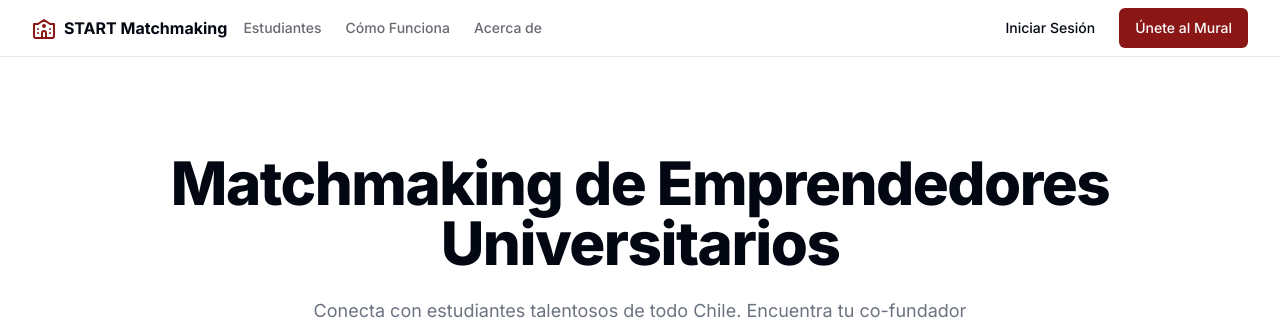
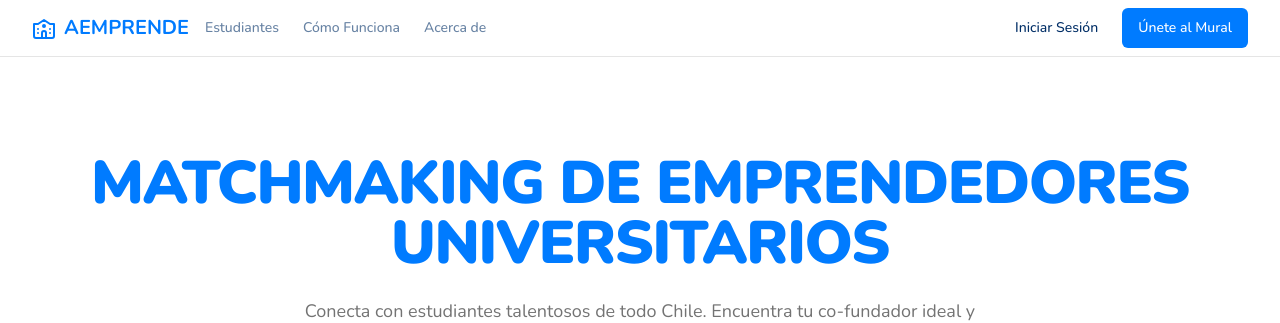
Before and after one commit to NicoAraya1902/start-ventures, a React (Vite) app: page / in a window 1280 px wide. Shown: the top 323 px of the page. Built offline with nearby package versions, Linux system fonts and the light colour scheme.

Commit message:
Apply aesthetic changes
Apply aesthetic changes based on provided images, including color palette and font styles.

```diff
--- a/index.html
+++ b/index.html
@@ -4,13 +4,13 @@
   <head>
     <meta charset="UTF-8" />
     <meta name="viewport" content="width=device-width, initial-scale=1.0" />
-    <title>START - Del Campus al Mundo Real</title>
-    <meta name="description" content="Conecta con compañeros, desarrolla proyectos universitarios y da tus primeros pasos en el mundo profesional. START es el puente entre tus ideas académicas y su impacto." />
+    <title>AEMPRENDE - Matchmaking Universitario</title>
+    <meta name="description" content="Conecta con estudiantes talentosos de todo Chile. Encuentra tu co-fundador ideal y forma el equipo perfecto para tu próxima startup." />
     <meta name="author" content="Lovable" />
     <link rel="preconnect" href="https://fonts.googleapis.com">
     <link rel="preconnect" href="https://fonts.gstatic.com" crossorigin>
-    <link href="https://fonts.googleapis.com/css2?family=Inter:wght@400;500;600;700;800&display=swap" rel="stylesheet">
-    <meta property="og:title" content="START - Construye Tu Próxima Gran Idea" />
+    <link href="https://fonts.googleapis.com/css2?family=Nunito:wght@400;500;600;700;800;900&display=swap" rel="stylesheet">
+    <meta property="og:title" content="AEMPRENDE - Matchmaking Universitario" />
     <meta property="og:description" content="Una plataforma para que creadores y emprendedores formen equipos para proyectos innovadores, desde startups tecnológicas hasta empresas tradicionales." />
     <meta property="og:type" content="website" />
     <meta property="og:image" content="https://lovable.dev/opengraph-image-p98pqg.png" />
--- a/src/components/Header.tsx
+++ b/src/components/Header.tsx
@@ -17,7 +17,7 @@ const Header = () => {
         <div className="mr-4 flex items-center">
           <Link to="/" className="flex items-center space-x-2">
             <University className="h-6 w-6 text-primary" />
-            <span className="font-bold">START Matchmaking</span>
+            <span className="font-bold text-xl text-primary">AEMPRENDE</span>
           </Link>
         </div>
         <nav className="hidden items-center space-x-6 text-sm font-medium md:flex">
--- a/src/index.css
+++ b/src/index.css
@@ -6,47 +6,47 @@
 @layer base {
   :root {
     --background: 0 0% 100%;
-    --foreground: 224 71.4% 4.1%;
+    --foreground: 213 100% 20%;
     --card: 0 0% 100%;
-    --card-foreground: 224 71.4% 4.1%;
+    --card-foreground: 213 100% 20%;
     --popover: 0 0% 100%;
-    --popover-foreground: 224 71.4% 4.1%;
-    --primary: 0 72.2% 31.4%;
-    --primary-foreground: 210 20% 98%;
-    --secondary: 220 14.3% 95.9%;
-    --secondary-foreground: 220.9 39.3% 11%;
-    --muted: 220 14.3% 95.9%;
-    --muted-foreground: 220 8.9% 46.1%;
-    --accent: 220 14.3% 95.9%;
-    --accent-foreground: 220.9 39.3% 11%;
+    --popover-foreground: 213 100% 20%;
+    --primary: 211 100% 50%;
+    --primary-foreground: 0 0% 100%;
+    --secondary: 213 100% 20%;
+    --secondary-foreground: 0 0% 100%;
+    --muted: 0 0% 94.1%;
+    --muted-foreground: 0 0% 45.1%;
+    --accent: 51 100% 50%;
+    --accent-foreground: 213 100% 20%;
     --destructive: 0 84.2% 60.2%;
     --destructive-foreground: 210 20% 98%;
-    --border: 220 13% 91%;
-    --input: 220 13% 91%;
-    --ring: 0 72.2% 31.4%;
+    --border: 0 0% 89.8%;
+    --input: 0 0% 89.8%;
+    --ring: 211 100% 50%;
     --radius: 0.5rem;
   }
 
   .dark {
-    --background: 224 71.4% 4.1%;
-    --foreground: 210 20% 98%;
-    --card: 224 71.4% 4.1%;
-    --card-foreground: 210 20% 98%;
-    --popover: 224 71.4% 4.1%;
-    --popover-foreground: 210 20% 98%;
-    --primary: 210 20% 98%;
-    --primary-foreground: 0 72.2% 21%;
-    --secondary: 215 27.9% 16.9%;
-    --secondary-foreground: 210 20% 98%;
-    --muted: 215 27.9% 16.9%;
-    --muted-foreground: 217.9 10.6% 64.9%;
-    --accent: 215 27.9% 16.9%;
-    --accent-foreground: 210 20% 98%;
+    --background: 213 100% 20%;
+    --foreground: 0 0% 100%;
+    --card: 213 100% 20%;
+    --card-foreground: 0 0% 100%;
+    --popover: 213 100% 20%;
+    --popover-foreground: 0 0% 100%;
+    --primary: 211 100% 50%;
+    --primary-foreground: 0 0% 100%;
+    --secondary: 195 100% 25%;
+    --secondary-foreground: 0 0% 100%;
+    --muted: 195 100% 25%;
+    --muted-foreground: 0 0% 65%;
+    --accent: 51 100% 50%;
+    --accent-foreground: 213 100% 20%;
     --destructive: 0 62.8% 30.6%;
     --destructive-foreground: 210 20% 98%;
-    --border: 215 27.9% 16.9%;
-    --input: 215 27.9% 16.9%;
-    --ring: 0 12.2% 83.9%;
+    --border: 195 100% 25%;
+    --input: 195 100% 25%;
+    --ring: 211 100% 50%;
   }
 }
 
--- a/src/pages/Index.tsx
+++ b/src/pages/Index.tsx
@@ -39,8 +39,8 @@ const Index = () => {
       <main className="flex-1">
         {/* Hero Section */}
         <section className="container pt-24 pb-12 text-center">
-          <h1 className="text-4xl font-extrabold tracking-tight lg:text-6xl">
-            Matchmaking de Emprendedores Universitarios
+          <h1 className="text-4xl font-black tracking-tight lg:text-6xl text-primary font-condensed">
+            MATCHMAKING DE EMPRENDEDORES UNIVERSITARIOS
           </h1>
           <p className="mx-auto mt-6 max-w-2xl text-lg text-muted-foreground">
             Conecta con estudiantes talentosos de todo Chile. Encuentra tu co-fundador ideal y forma el equipo perfecto para tu próxima startup.
--- a/tailwind.config.ts
+++ b/tailwind.config.ts
@@ -20,7 +20,8 @@ export default {
 		},
 		extend: {
       fontFamily: {
-        sans: ['Inter', 'sans-serif'],
+        sans: ['Nunito', 'sans-serif'],
+        condensed: ['Nunito', 'sans-serif'],
       },
 			colors: {
 				border: 'hsl(var(--border))',
```
